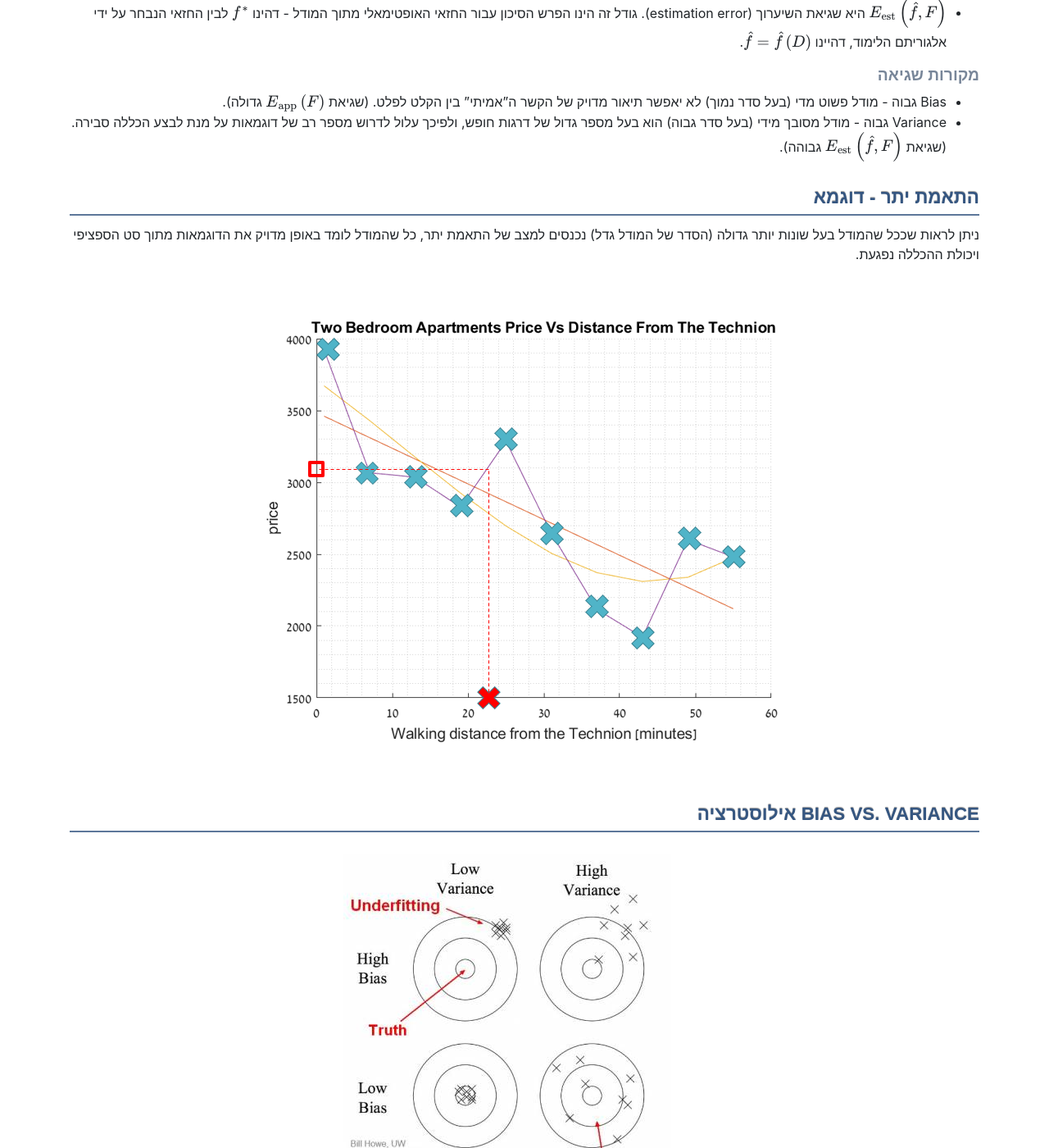
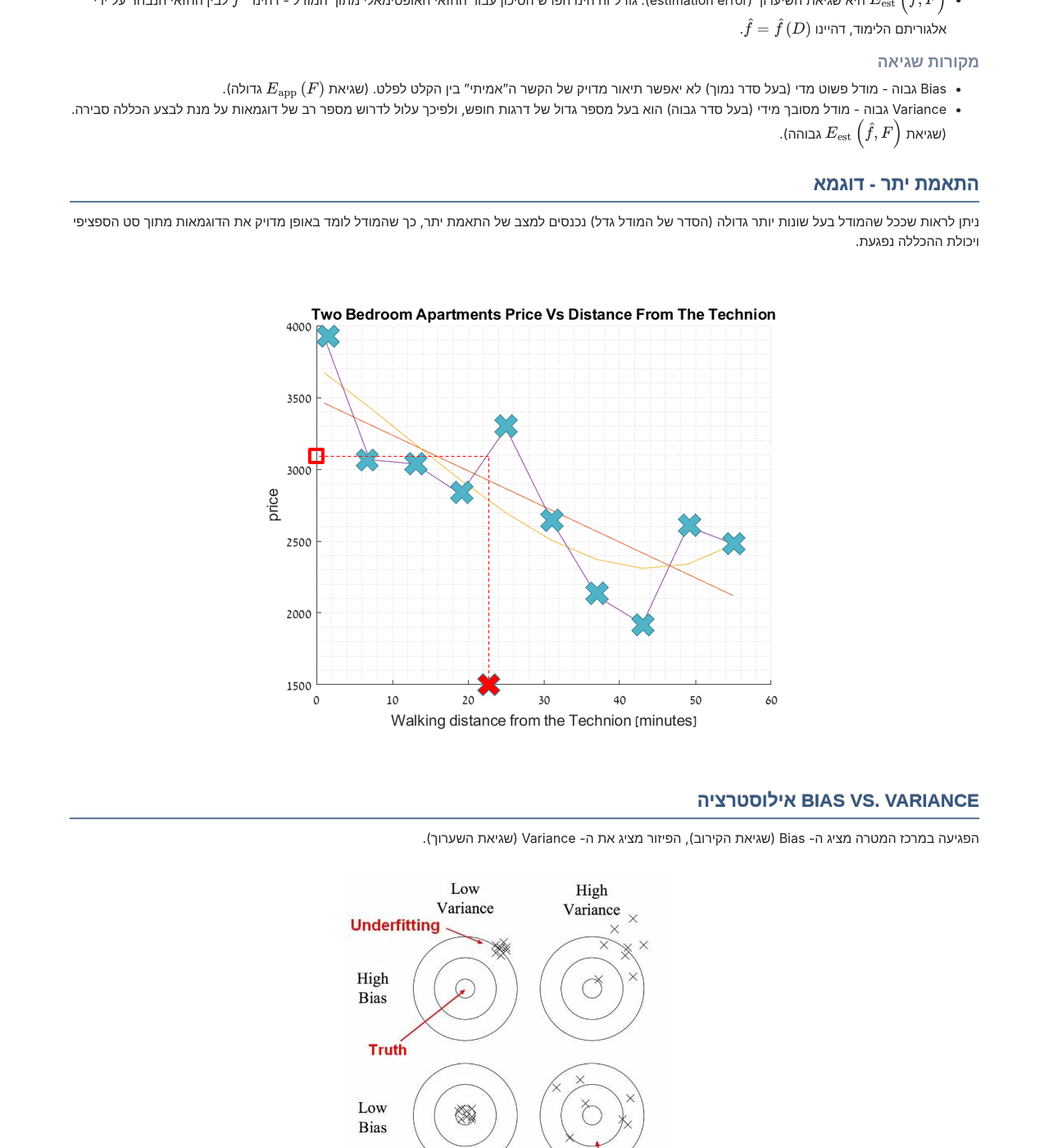
Before and after one commit to technion046195/technion_046195_2020_spring, a Jekyll site: the page built from _tutorials/tutorial_05/tutorial_he.md, in a window 1280 px wide and 1400 px high, scrolled down 3296 px. Shown: the whole window at 82% size. Built offline with Jekyll 4.4.1, drawn with Linux system fonts in a browser that asks for light colours; some web fonts are replaced; formulas are drawn with MathJax 3; a style sheet for code colours, icons or effects is not loaded; some of the changed text lies outside the part shown.

Commit message:
Toturial 5 hebr update

```diff
--- a/_tutorials/tutorial_05/tutorial_he.md
+++ b/_tutorials/tutorial_05/tutorial_he.md
@@ -91,13 +90,14 @@ $$
 - Variance גבוה - מודל מסובך מידי (בעל סדר גבוה) הוא בעל מספר גדול של דרגות חופש, ולפיכך עלול לדרוש מספר רב של דוגמאות על מנת לבצע הכללה סבירה. (שגיאת $$E_{\text{est}}\left(\hat{f},F\right)$$ גבוהה).
 
 #### התאמת יתר - דוגמא
-ניתן לראות שככל שהמודל בעל שונות יותר גדולה (הסדר של המודל גדל) נכנסים למצב של התאמת יתר, כל שהמודל לומד באופן מדויק את הדוגמאות מתוך סט הספציפי ויכולת ההכללה נפגעת.
+ניתן לראות שככל שהמודל בעל שונות יותר גדולה (הסדר של המודל גדל) נכנסים למצב של התאמת יתר, כך שהמודל לומד באופן מדויק את הדוגמאות מתוך סט הספציפי ויכולת ההכללה נפגעת.
 
 
 ![Overfitting Example](./figs/overfitting_example.png)
 
 
 #### Bias vs. Variance אילוסטרציה
+הפגיעה במרכז המטרה מציג ה- Bias (שגיאת הקירוב), הפיזור מציג את ה- Variance (שגיאת השערוך).
 
 ![Bias vs. Variance targets](./media/bias_variance_targets.png)
 ![Bias vs. Variance targets](./media/bias_variance_graphs.png)
```
Also changed, not shown: other parts of _tutorials/tutorial_05/tutorial_he.md (+2 -3 lines).
